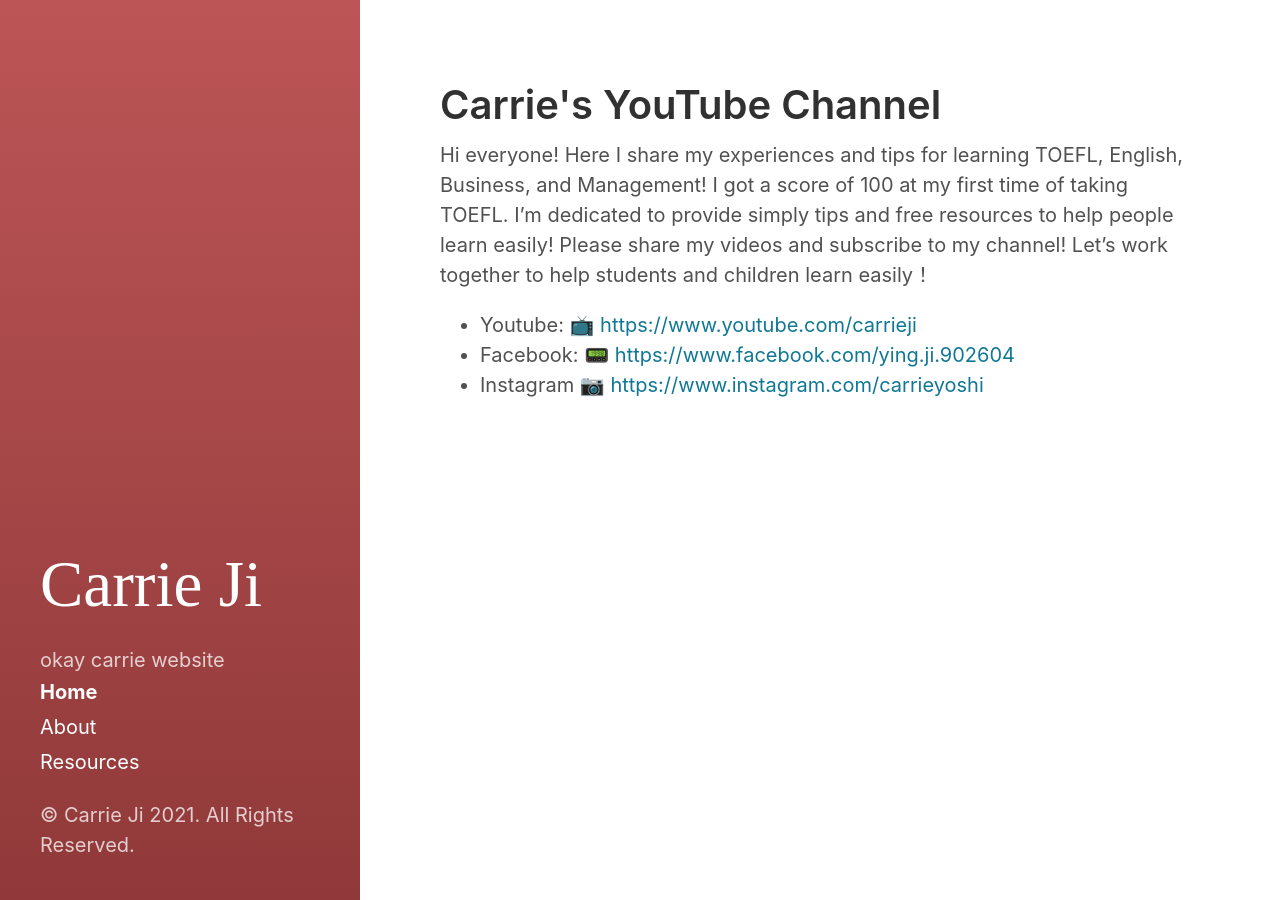
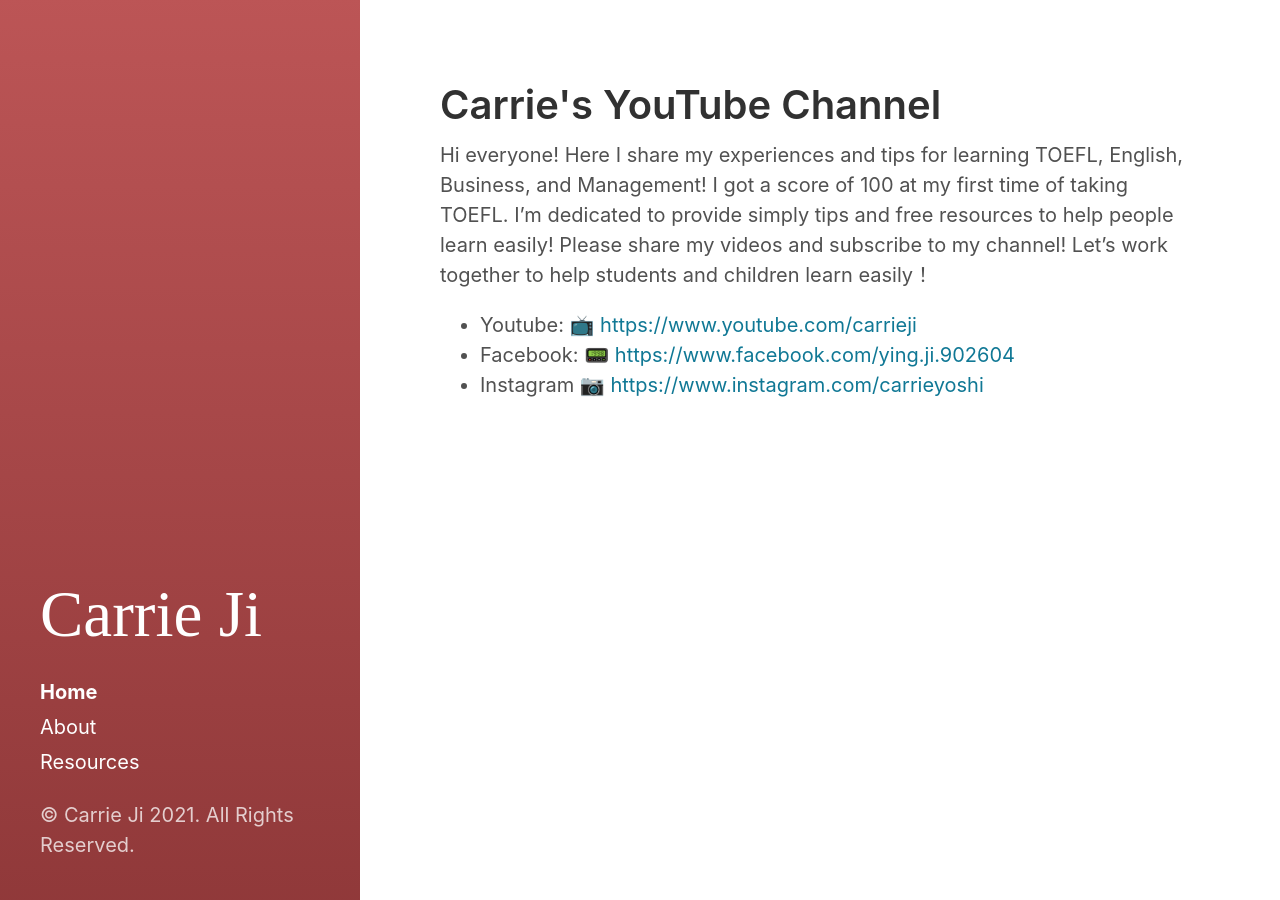
Before and after one commit to carrieji/carrieji.github.io, a Jekyll site: the page built from index.html, in a window 1280 px wide. Built offline with Jekyll 4.4.1, drawn with Linux system fonts in a browser that asks for light colours; the list of posts is cut into pages by our own code.

Commit message:
Update sidebar.html

```diff
--- a/_includes/sidebar.html
+++ b/_includes/sidebar.html
@@ -11,8 +11,6 @@
     <p class="lead">{{ site.description }}</p>
   </header>
 
-okay carrie website
-
   {% include sidebar-nav-links.html %}
 
   {% if site.version %}
```
